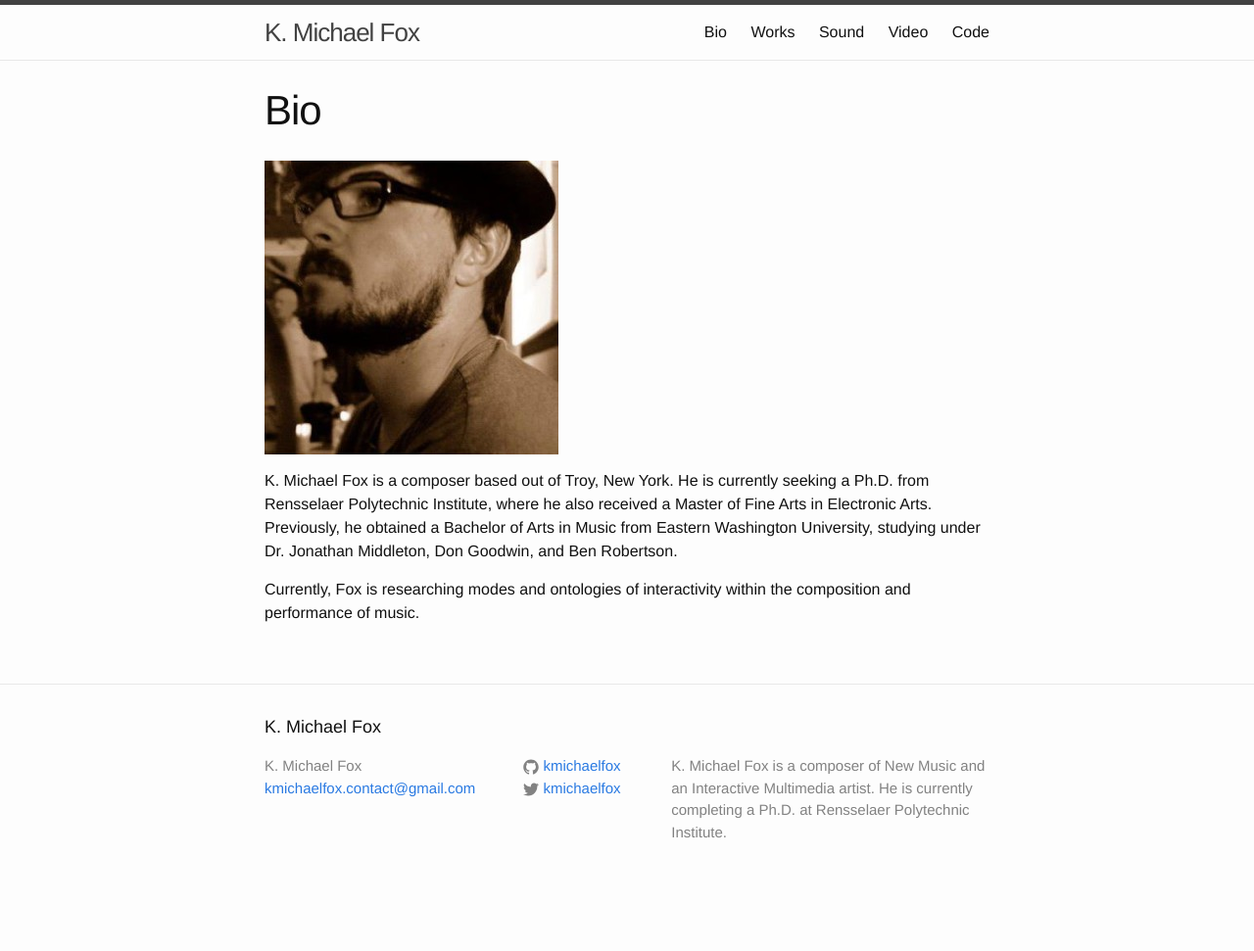
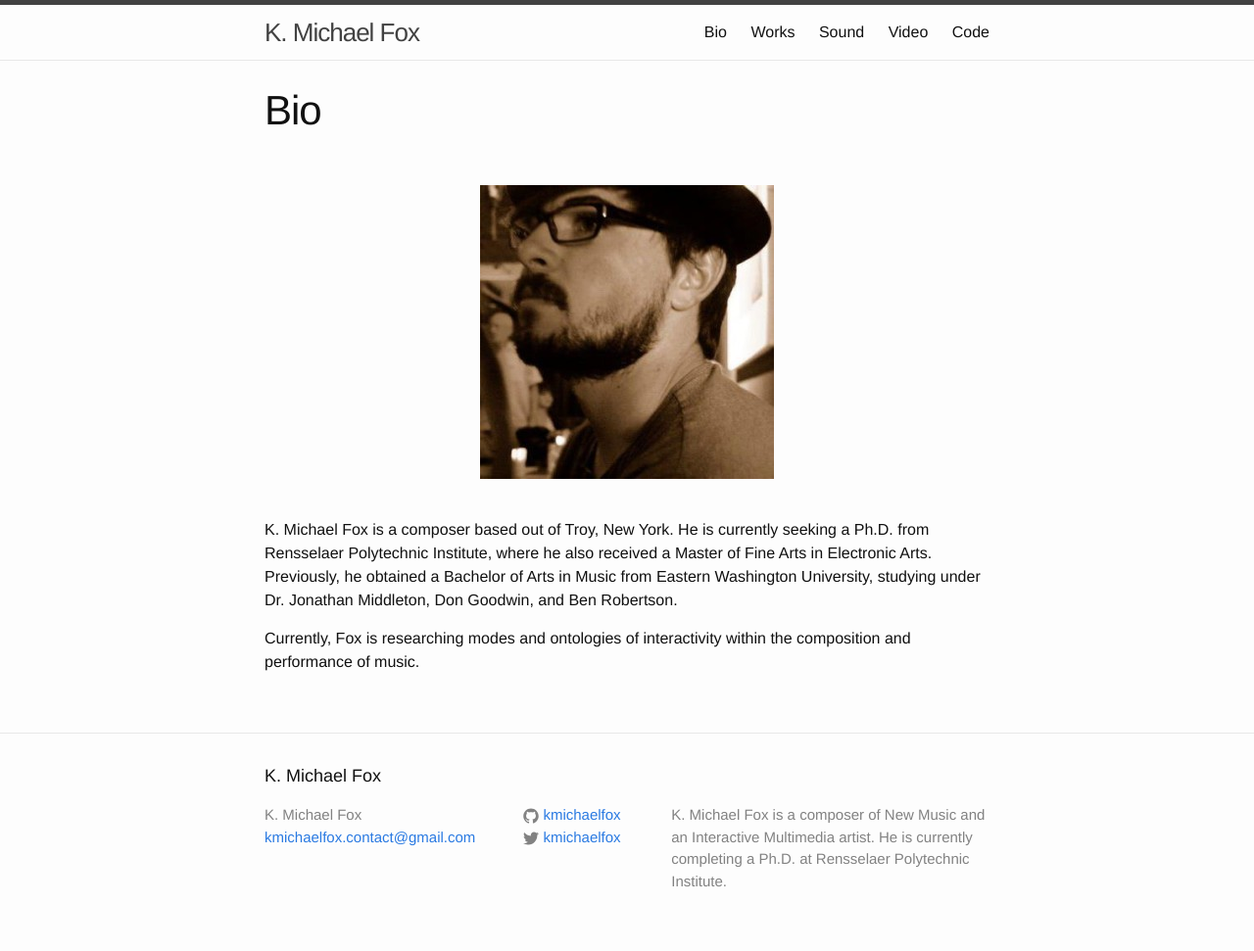
Before and after one commit to kmichaelfox/kmichaelfox.github.io, a Jekyll site: the page built from bio.md, in a window 1280 px wide. Shown: the whole page at 98% size. Built offline with Jekyll 4.4.1, drawn with Linux system fonts in a browser that asks for light colours; before the commit the page ends 921 px from its top, so only the background shows below that.

```diff
--- a/_sass/_base.scss
+++ b/_sass/_base.scss
@@ -45,7 +45,7 @@
     vertical-align: middle;
 }
 
-center {
+.center {
     display: block;
     margin-left: auto;
     margin-right: auto;
```
